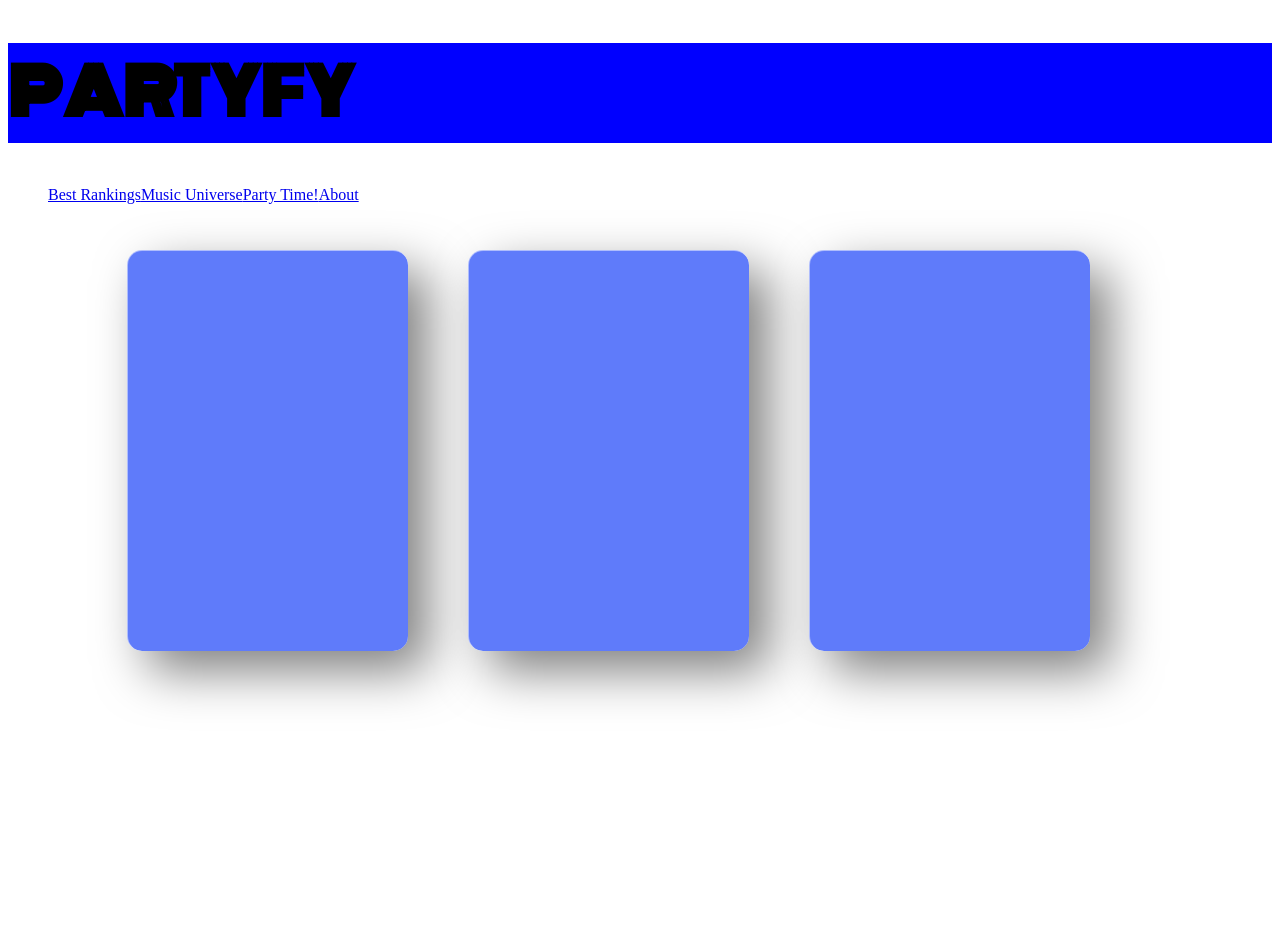
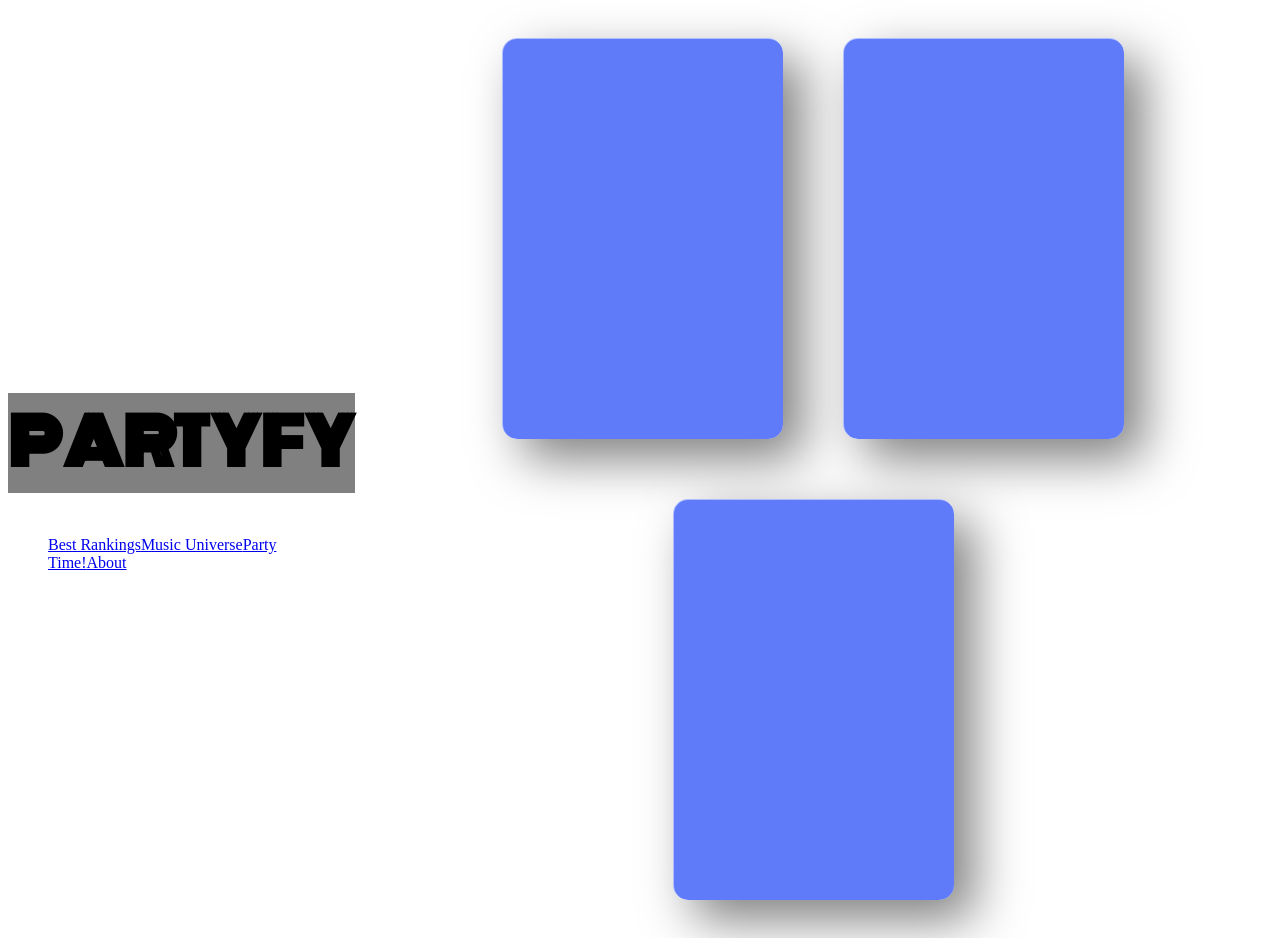
Before and after one commit to pasqualipedro/Partify, a React (Create React App) app: page / in a window 1280 px wide. Before the commit the page ends 800 px from the top, so only its background shows below. Built offline with nearby package versions, Linux system fonts and the light colour scheme.

Commit message:
organizando arquivos

```diff
--- a/src/App.js
+++ /dev/null
@@ -1,16 +0,0 @@
-import React from 'react';
-import NavBar from './Components/NavBar';
-import CardFeature from './Components/CardFeature';
-
-
-
-function App() {
-  return (
-    <div>
-      <NavBar/>
-      <CardFeature/>
-    </div>
-  );
-}
-
-export default App;
--- a/src/Components/CardFeature/CardFeature.css
+++ b/src/Components/CardFeature/CardFeature.css
@@ -1,17 +1,17 @@
-*{
+/* *{
     margin:0 ;
     padding: 0;
     box-sizing: border-box;
     font-family: '';
-}
+} */
 
-body{
+/* body{
     display: flex;
     justify-content: center;
     align-items: center;
     min-height: 100vh;
     background: rgb(255, 255, 255);
-}
+} */
 
 /* .container{
     position: relative;
--- a/src/Components/CardFeature/index.js
+++ b/src/Components/CardFeature/index.js
@@ -9,6 +9,12 @@ const Wrapper = styled.div`
     max-width: 1200px;
     flex-wrap: wrap;
     z-index: 1;
+
+    margin:0 ;
+    padding: 0;
+    box-sizing: border-box;
+    font-family: 'Roboto', sans-serif;
+
 `;
 
 const Card = styled.div`
@@ -76,7 +82,6 @@ const Content = styled.div`
 `;
 
 
-
 class CardFeature extends Component {
     state = {}
 
--- a/src/Components/PartyfyLogo/index.js
+++ b/src/Components/PartyfyLogo/index.js
@@ -4,9 +4,10 @@ import styled from 'styled-components';
 
 const Logo = styled.h1`
     width: 100%;
-    background: blue;
+    background: grey;
     font-family: 'Monoton';
-    font-weight: normal;
+    font-weight: light;
+    font-height:0.32em;
 `;
 
 /*
--- /dev/null
+++ b/src/Views/App.js
@@ -0,0 +1,30 @@
+import React from 'react';
+import styled from 'styled-components'
+
+import NavBar from '../Components/NavBar';
+import CardFeature from '../Components/CardFeature';
+
+/* font-family: 'Monoton', cursive;
+font-family: 'Roboto', sans-serif; */
+
+
+const AppStyle = styled.div`
+  display: flex;
+  justify-content: center;
+  align-items: center;
+  min-height: 100vh;
+  background: rgb(255, 255, 255);
+  text-family: Roboto;
+`;
+
+
+function App() {
+  return (
+    <AppStyle >
+      <NavBar/>
+      <CardFeature/>
+    </AppStyle>
+  );
+}
+
+export default App;
--- a/src/index.js
+++ b/src/index.js
@@ -1,6 +1,6 @@
 import React from 'react';
 import ReactDOM from 'react-dom';
-import App from './App';
+import App from './Views/App';
 
 
 ReactDOM.render(
```
Also changed, not shown: src/App.css (deleted, +0 -38 lines).
